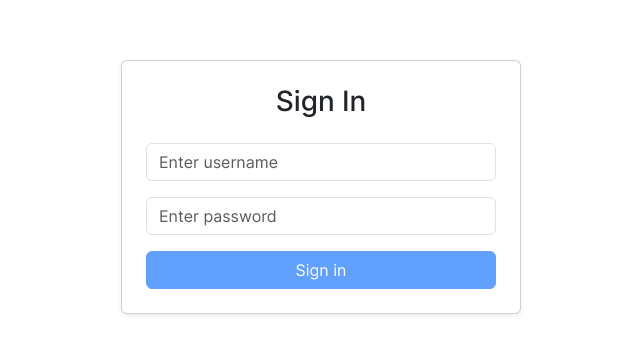
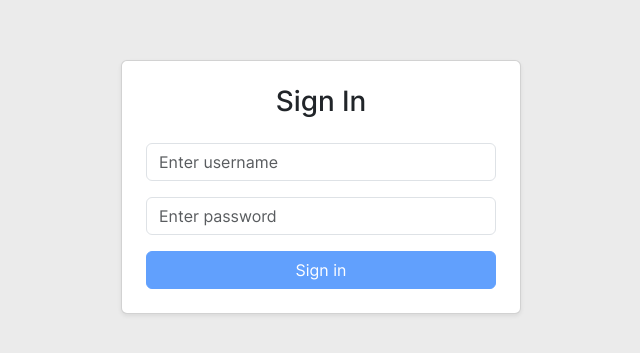
Before and after one commit to daliborstakic/blogpost-app, an Angular app in the folder blogpost-front/: page /login in a window 1280 px wide. Shown: the part 237-590 px from the top of the page, without its empty margins (319-959 px from the left). Built offline with nearby package versions, Linux system fonts and the light colour scheme.

Commit message:
Add margin and padding, as well as background-color

```diff
--- a/blogpost-front/src/styles.css
+++ b/blogpost-front/src/styles.css
@@ -6,3 +6,9 @@
 * {
   font-family: Inter, sans-serif;
 }
+
+body {
+  margin: 0;
+  padding: 0;
+  background-color: rgb(235, 235, 235);
+}
```
